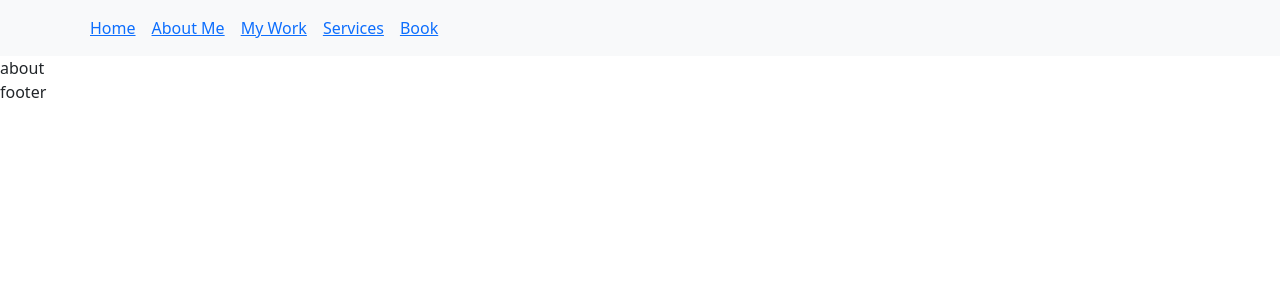
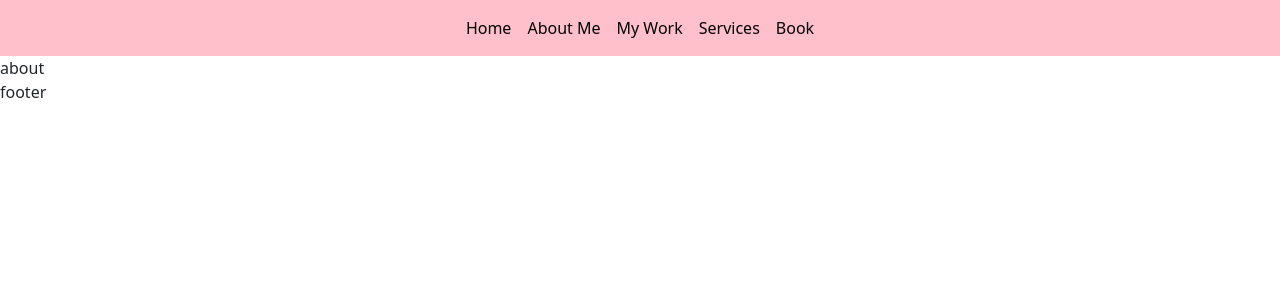
Before and after one commit to nyashanice/Freelance-Site, a React (Create React App) app: page /about in a window 1280 px wide. Shown: the top 300 px of the page. Built offline with nearby package versions, Linux system fonts and the light colour scheme.

Commit message:
style header

```diff
--- a/src/components/Header.js
+++ b/src/components/Header.js
@@ -3,44 +3,52 @@ import { Link } from "react-router-dom";
 import Container from "react-bootstrap/Container";
 import Nav from "react-bootstrap/Nav";
 import Navbar from "react-bootstrap/Navbar";
-import NavDropdown from "react-bootstrap/NavDropdown";
+import "../styles/Header.css";
 
 export default function Header() {
   return (
-    <header>
-      <Navbar variant="light" bg="light" expand="sm">
-        <Container>
+    <header className="background">
+      <Navbar variant="light" expand="sm">
         <Navbar.Toggle aria-controls="basic-navbar-nav" />
         <Navbar.Collapse id="basic-navbar-nav">
-            <Nav className="justify-content-center">
+          <Nav>
             <Nav.Item>
               <Nav.Link>
-                  <Link to="/">Home</Link>
+                <Link to="/" style={{ textDecoration: "none" }}>
+                  Home
+                </Link>
               </Nav.Link>
             </Nav.Item>
             <Nav.Item>
               <Nav.Link>
-                  <Link to="/about">About Me</Link>
+                <Link to="/about" style={{ textDecoration: "none" }}>
+                  About Me
+                </Link>
               </Nav.Link>
             </Nav.Item>
             <Nav.Item>
               <Nav.Link>
-                  <Link to="/work">My Work</Link>
+                <Link to="/work" style={{ textDecoration: "none" }}>
+                  My Work
+                </Link>
               </Nav.Link>
             </Nav.Item>
             <Nav.Item>
               <Nav.Link>
-                  <Link to="/services">Services</Link>
+                <Link to="/services" style={{ textDecoration: "none" }}>
+                  Services
+                </Link>
               </Nav.Link>
             </Nav.Item>
             <Nav.Item>
               <Nav.Link>
-                  <Link to="/booking">Book</Link>
+                <Link to="/booking" style={{ textDecoration: "none" }}>
+                  Book
+                </Link>
               </Nav.Link>
             </Nav.Item>
           </Nav>
         </Navbar.Collapse>
-        </Container>
       </Navbar>
     </header>
   );
--- /dev/null
+++ b/src/styles/Header.css
@@ -0,0 +1,14 @@
+.background {
+    background-color: pink !important;
+    display: flex;
+    justify-content: center;
+}
+
+a {
+    color: black !important;
+}
+
+a:hover {
+    color: grey !important;
+    font-style: italic !important;
+}
```
Lines whose indentation alone changed are shown as unchanged.
